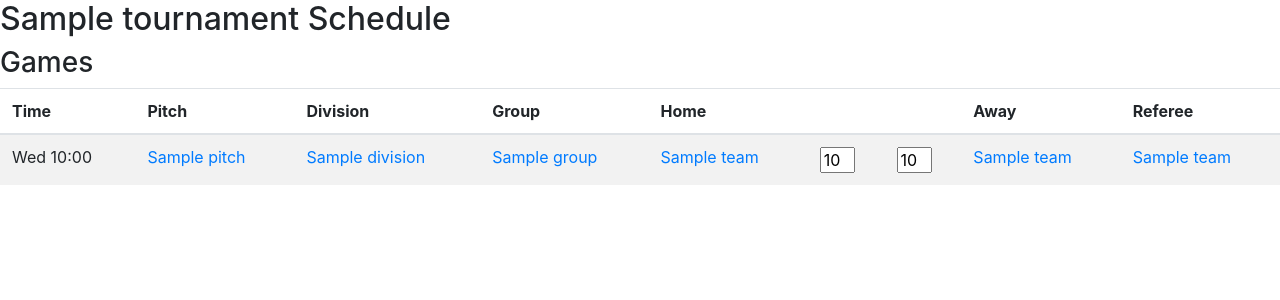
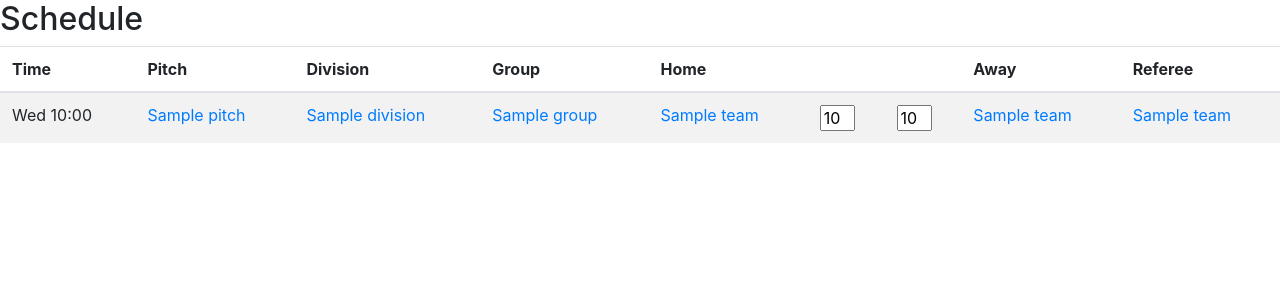
Before and after one commit to Arnostek/TournamentSchedulerDjango, a Django app: a page that uses django/tournament/templates/schedule.html in a window 1280 px wide. Shown: the top 300 px of the page. Run offline with Django 3.2, Linux system fonts and the light colour scheme; tables that the repository leaves empty hold one stand-in row (values such as "Sample post"); some libraries are stand-ins or nearby versions.

Commit message:
sjednoceny nadpisy

```diff
--- a/django/tournament/templates/schedule.html
+++ b/django/tournament/templates/schedule.html
@@ -2,9 +2,7 @@
 
 {% block content %}
 
-<h2> {{tournament.name}} Schedule</h2>
-
-<h3> Games </h3>
+<h2>Schedule</h2>
 <table class="table table-striped">
   <thead>
     <tr>
--- a/django/tournament/templates/tournament_detail.html
+++ b/django/tournament/templates/tournament_detail.html
@@ -2,8 +2,7 @@
 
 {% block content %}
 
-<h3>{{tournament.name}}</h3>
-
+<h2>Teams</h2>
 <div class="container-fluid">
   <div class="row">
     {% for division,teams in division_seed.items %}
```
